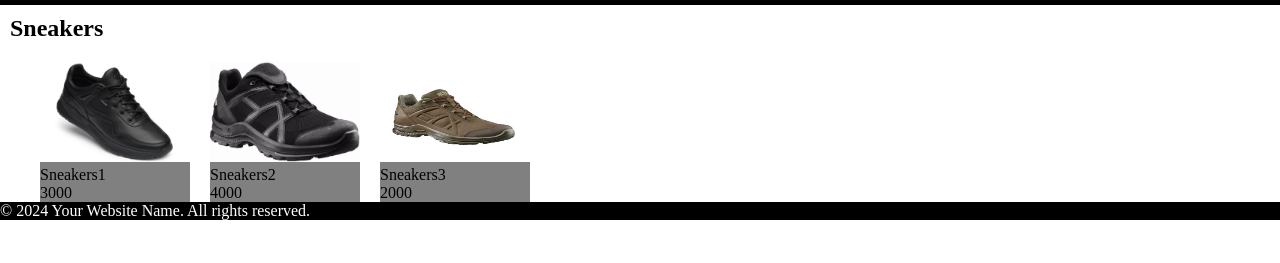
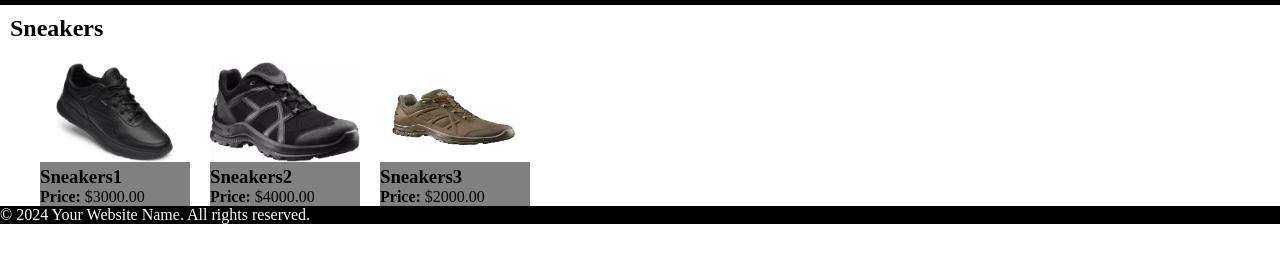
Before and after one commit to OlexandrVaidych/Internet-shop, a plain HTML site: page index.html in a window 1280 px wide. Shown: the part 45-308 px from the top of the page. Drawn offline with Linux system fonts and the light colour scheme.

Commit message:
data from json displayed on a page

```diff
--- a/index.html
+++ b/index.html
@@ -19,22 +19,7 @@
     </header>
     <div>
         <h2>Sneakers</h2>
-        <div class="products">
-            <div class="product">
-                <img src="imgs/kross.jpg" alt="">
-                <p>Sneakers1</p>
-                <p>3000</p>
-            </div>
-            <div class="product">
-                <img src="imgs/kros2.jpeg" alt="">
-                <p>Sneakers2</p>
-                <p>4000</p>
-            </div>
-            <div class="product">
-                <img src="imgs/kros3.jpg" alt="">
-                <p>Sneakers3</p>
-                <p>2000</p>
-            </div>
+        <div id="products" class="products">
         </div>
     </div>
     <footer>
@@ -48,5 +33,6 @@
         </nav-->
     </footer>
 
+    <script src="script.js"></script>
 </body>
 </html>
--- /dev/null
+++ b/products.json
@@ -0,0 +1,22 @@
+{
+  "products": [
+    {
+      "id": 1,
+      "image": "imgs/kross.jpg",
+      "name": "Sneakers1",
+      "price": 3000
+    },
+    {
+      "id": 2,
+      "image": "imgs/kros2.jpeg",
+      "name": "Sneakers2",
+      "price": 4000
+    },
+    {
+      "id": 3,
+      "image": "imgs/kros3.jpg",
+      "name": "Sneakers3",
+      "price": 2000
+    }
+  ]
+}
--- /dev/null
+++ b/script.js
@@ -0,0 +1,24 @@
+document.addEventListener('DOMContentLoaded', function() {
+    // Fetch data from the JSON file
+    fetch('products.json')
+        .then(response => response.json())
+        .then(data => {
+            // Insert products into HTML
+            const productList = document.getElementById('products');
+
+            data.products.forEach(product => {
+                const productDiv = document.createElement('div');
+                productDiv.classList.add('product');
+
+                const productInfo = `
+                    <img src="${product.image}" alt="${product.name}">
+                    <h3>${product.name}</h3>
+                    <p><strong>Price:</strong> $${product.price.toFixed(2)}</p>
+                `;
+
+                productDiv.innerHTML = productInfo;
+                productList.appendChild(productDiv);
+            });
+        })
+        .catch(error => console.error('Error fetching data:', error));
+});
```
